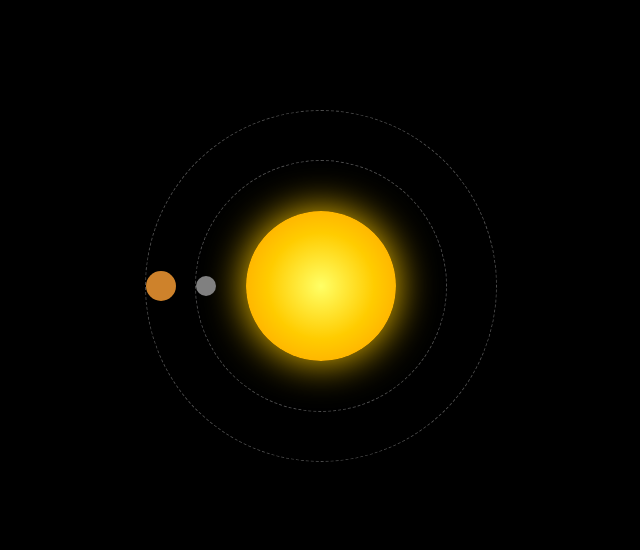
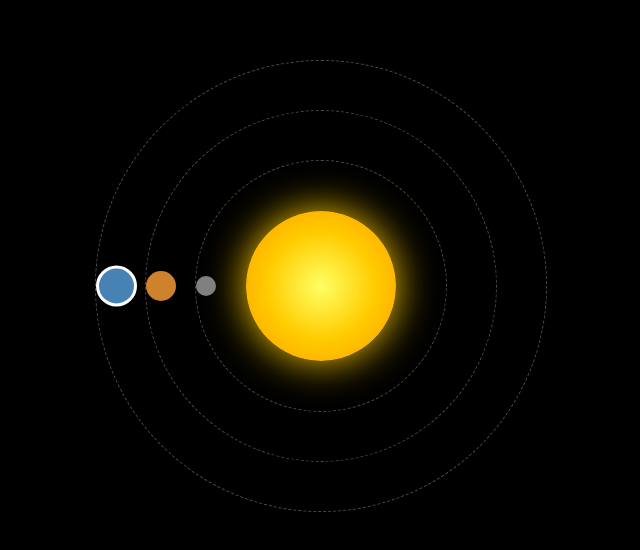
Before and after one commit to ThembinkosiD23/interactive-solar-system, a plain HTML site: page index.html in a window 1280 px wide. Shown: the part 114-664 px from the top of the page, without its empty margins (319-959 px from the left). Drawn offline with Linux system fonts and the light colour scheme.

Commit message:
feat: Added Earth and its orbit.

```diff
--- a/css/styles.css
+++ b/css/styles.css
@@ -59,3 +59,19 @@ body {
     left: 0;
     transform: translateY(-50%);
 }
+/*-------------------EARTH-------------------*/
+.earth-orbit {
+    width: 450px;
+    height: 450px;
+}
+
+.earth {
+    width: 35px;
+    height: 35px;
+    background: rgb(70, 130, 180); /* Earth blue */
+    border: 3px solid white;       /* atmosphere effect */
+    top: 50%;
+    left: 0;
+    transform: translateY(-50%);
+    border-radius: 50%;
+}
--- a/index.html
+++ b/index.html
@@ -16,6 +16,10 @@
         <div class="orbit venus-orbit">
           <div class="planet venus"></div>
          </div>
+
+        <div class="orbit earth-orbit">
+          <div class="planet earth"></div>
+        </div>
     </div>
 </body>
 </html>
```
